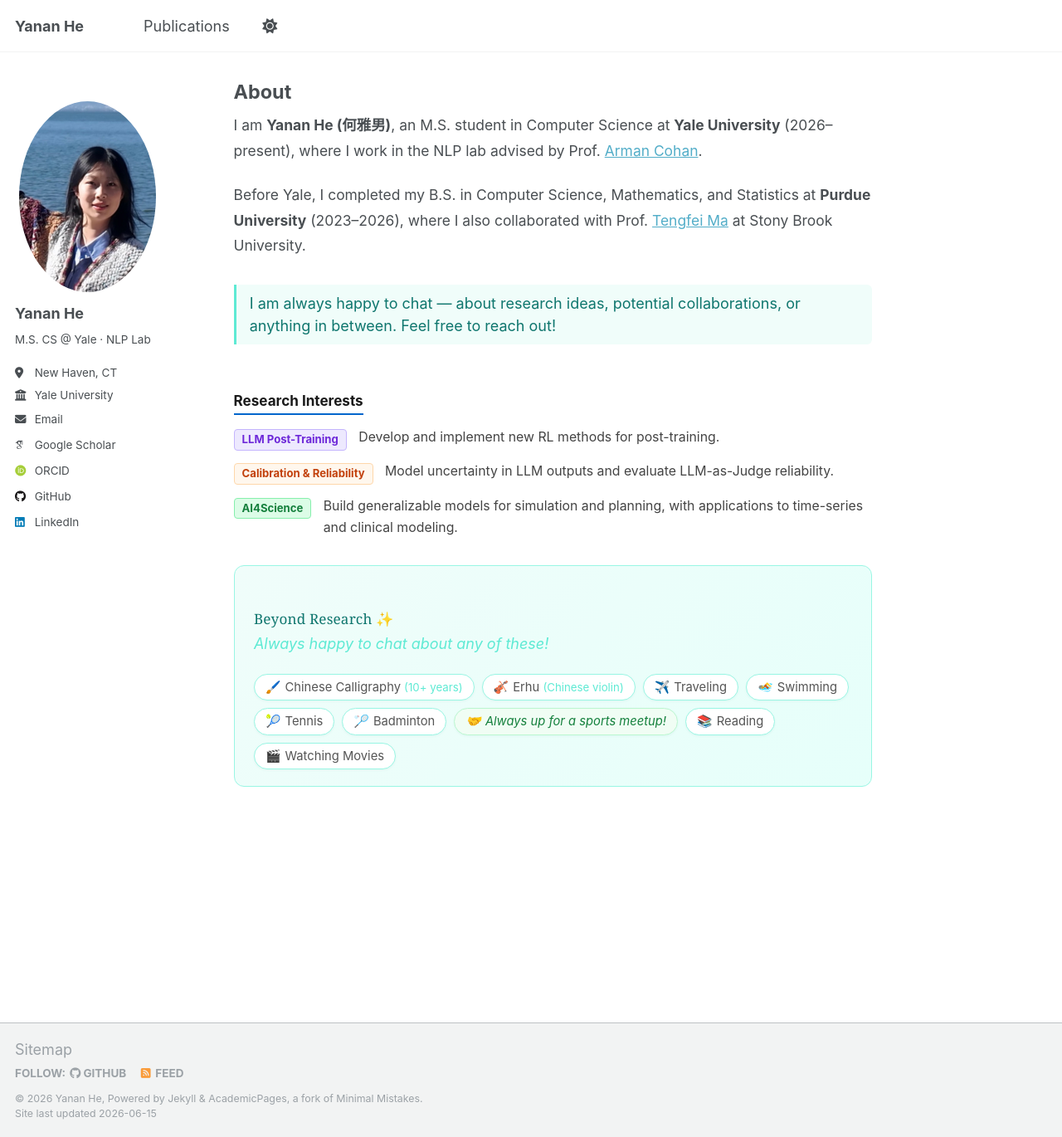
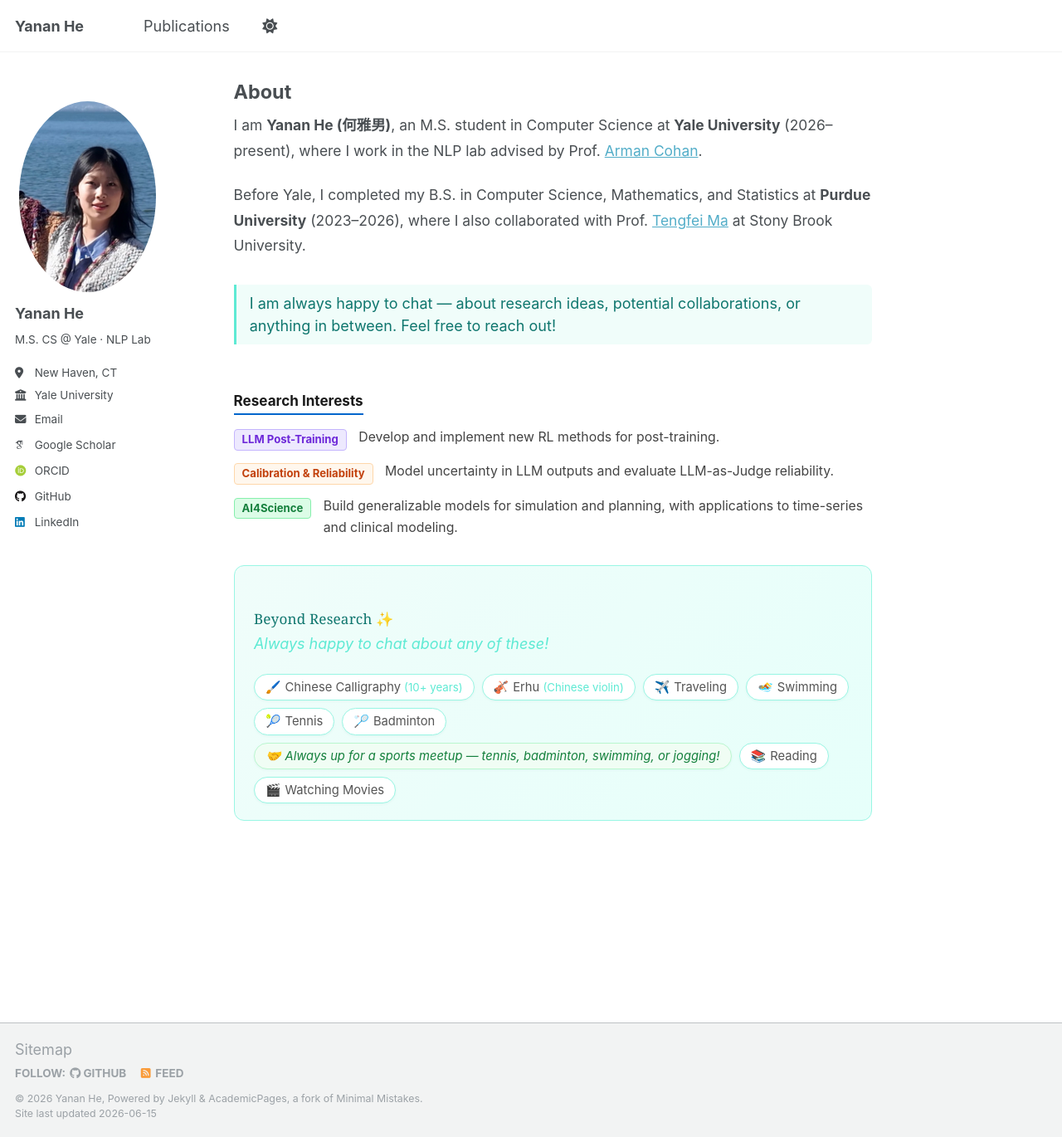
Before and after one commit to Echoo113/Echoo113.github.io, a Jekyll site: the page built from _pages/about.md, in a window 1280 px wide and 1370 px high. Shown: the whole window at 83% size. Built offline with Jekyll 4.4.1, drawn with Linux system fonts in a browser that asks for light colours; some web fonts are replaced.

Commit message:
Add sports list to meetup chip
Co-Authored-By: Claude Sonnet 4.6 <noreply@anthropic.com>

```diff
--- a/_pages/about.md
+++ b/_pages/about.md
@@ -44,7 +44,7 @@ redirect_from:
   <div class="hobby-item">🏊 <span>Swimming</span></div>
   <div class="hobby-item">🎾 <span>Tennis</span></div>
   <div class="hobby-item">🏸 <span>Badminton</span></div>
-  <div class="hobby-item hobby-invite">🤝 <span>Always up for a sports meetup!</span></div>
+  <div class="hobby-item hobby-invite">🤝 <span>Always up for a sports meetup — tennis, badminton, swimming, or jogging!</span></div>
   <div class="hobby-item">📚 <span>Reading</span></div>
   <div class="hobby-item">🎬 <span>Watching Movies</span></div>
 </div>
```
